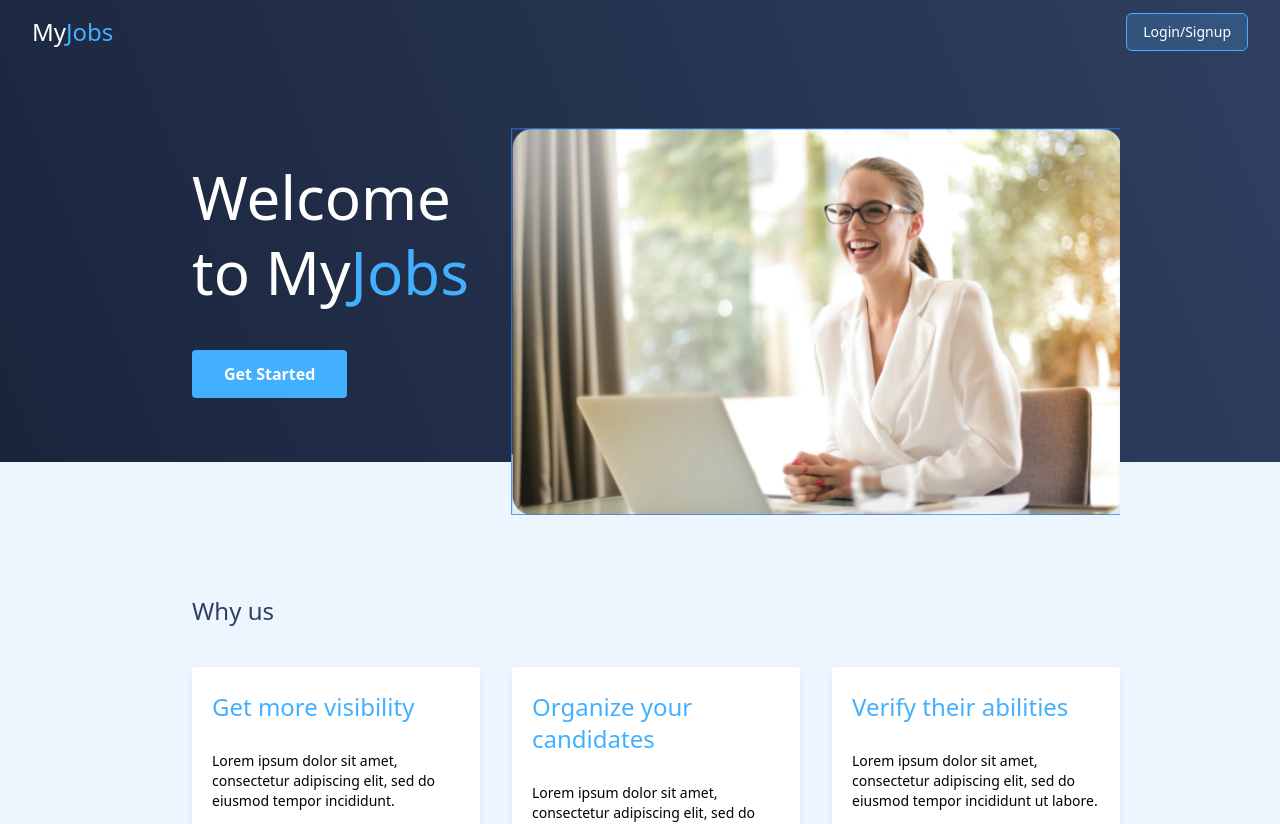
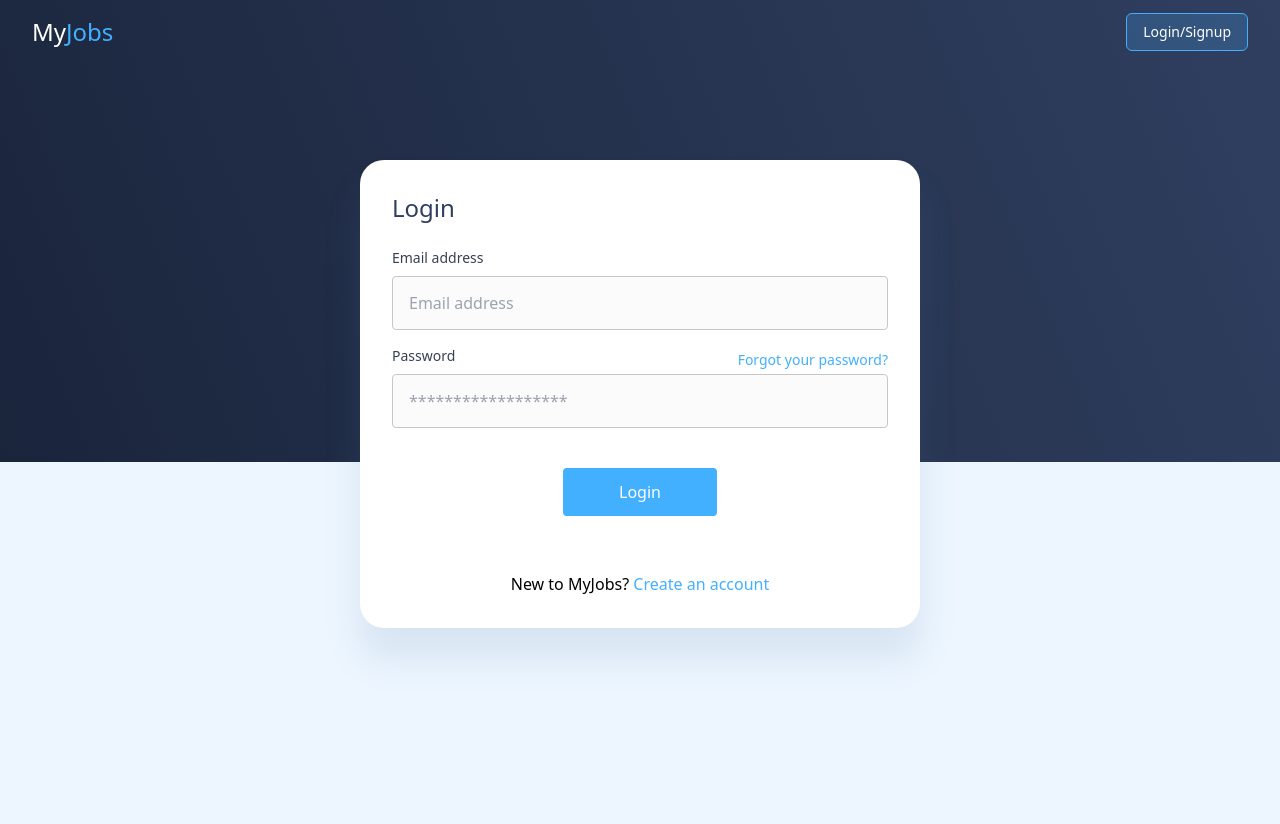
Before and after one commit to ashug0001/naukri-clone, a React (Create React App) app: page /login in a window 1280 px wide. Shown: the top 824 px of the page. After the commit the page ends 800 px from the top, so only its background shows below. Built offline with nearby package versions, Linux system fonts and the light colour scheme.

Commit message:
Added Login Page

```diff
--- a/src/App.js
+++ b/src/App.js
@@ -1,12 +1,20 @@
-import { Layout } from "./components";
+import { BrowserRouter, Routes, Route } from "react-router-dom";
 
 import "./App.css";
 import Home from "./pages/Home";
+import Login from "./pages/Login";
+
+import { Layout } from "./components";
 
 function App() {
   return (
     <Layout>
-      <Home />
+      <BrowserRouter>
+        <Routes>
+          <Route path="/" element={<Home />} />
+          <Route path="/login" element={<Login />} />
+        </Routes>
+      </BrowserRouter>
     </Layout>
   );
 }
--- /dev/null
+++ b/src/pages/Login/Login.js
@@ -0,0 +1,63 @@
+const Login = () => {
+  return (
+    <div className="flex w-full justify-center items-center mt-24">
+      <div
+        className="bg-white p-8 rounded-3xl w-[560px]
+        shadow-[0px_30px_36px_#557da526]"
+      >
+        <h2 className="text-primary font-medium text-2xl mb-6">Login</h2>
+        <div className="mb-4">
+          <label class="block text-gray-700 text-sm mb-2" for="email">
+            Email address
+          </label>
+          <input
+            class="appearance-none bg-inputBG border border-grayBorder rounded
+                w-full p-4 text-gray-700 leading-tight
+                focus:outline-blue focus:shadow-outline"
+            id="email"
+            type="email"
+            placeholder="Email address"
+          />
+        </div>
+        <div className="mb-10">
+          <div className="flex items-center justify-between">
+            <label class=" text-gray-700 text-sm mb-2" for="password">
+              Password
+            </label>
+            <a
+              class="inline-block align-baseline font-medium
+                    text-sm text-blue hover:text-blue-800"
+              href="#"
+            >
+              Forgot your password?
+            </a>
+          </div>
+          <input
+            class="appearance-none bg-inputBG border border-grayBorder rounded
+                w-full p-4 text-gray-700 leading-tight
+                focus:outline-blue focus:shadow-outline"
+            id="password"
+            type="password"
+            placeholder="******************"
+          />
+        </div>
+        <div className="flex justify-center mb-14">
+          <button
+            class="bg-blue text-white py-3 px-14 rounded focus:outline-none focus:shadow-outline"
+            type="button"
+          >
+            Login
+          </button>
+        </div>
+        <p className="text-center">
+          New to MyJobs?{" "}
+          <a href="#" class="inline-block align-baseline font-medium text-blue">
+            Create an account
+          </a>
+        </p>
+      </div>
+    </div>
+  );
+};
+
+export default Login;
--- /dev/null
+++ b/src/pages/Login/index.js
@@ -0,0 +1 @@
+export { default } from "./Login.js";
--- a/tailwind.config.js
+++ b/tailwind.config.js
@@ -5,6 +5,8 @@ module.exports = {
       colors: {
         blue: "#43AFFF",
         primary: "#303F60",
+        inputBG: "#E8E8E833",
+        grayBorder: "#C6C6C6",
       },
     },
   },
```
